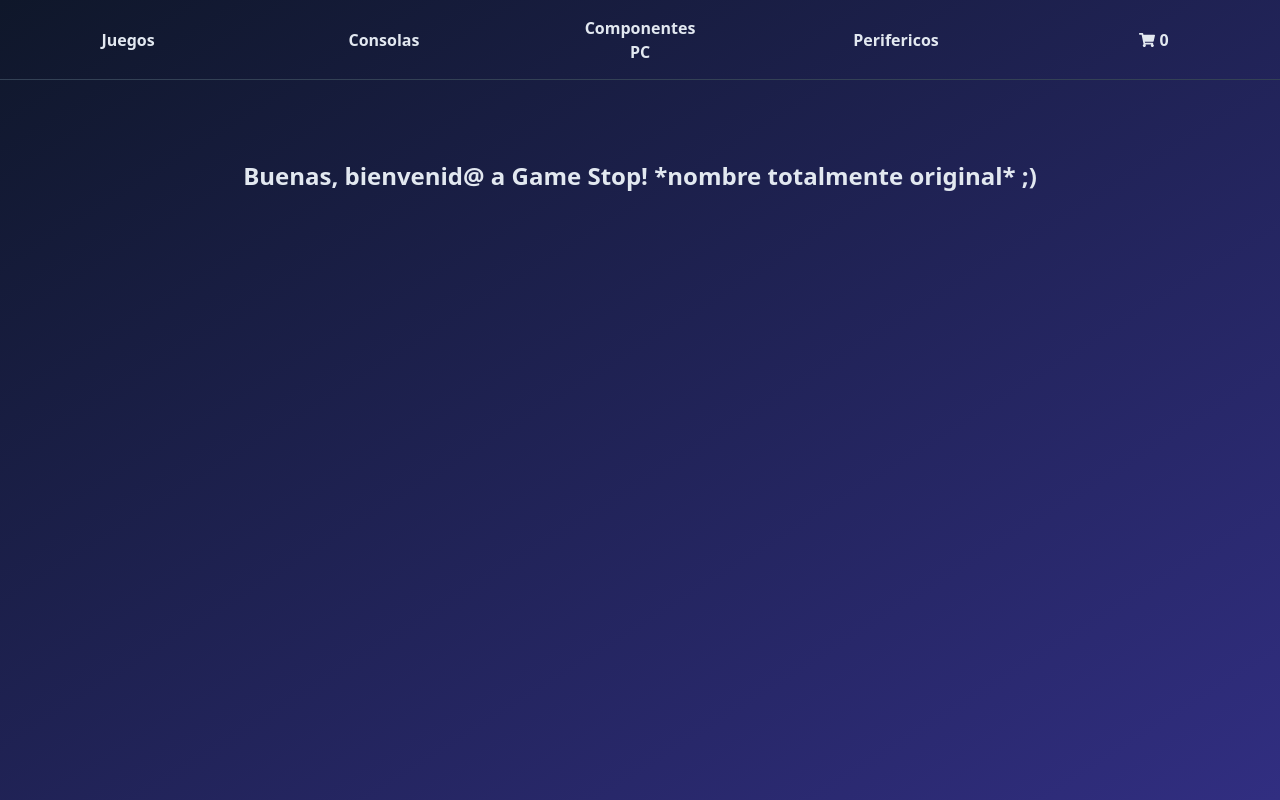
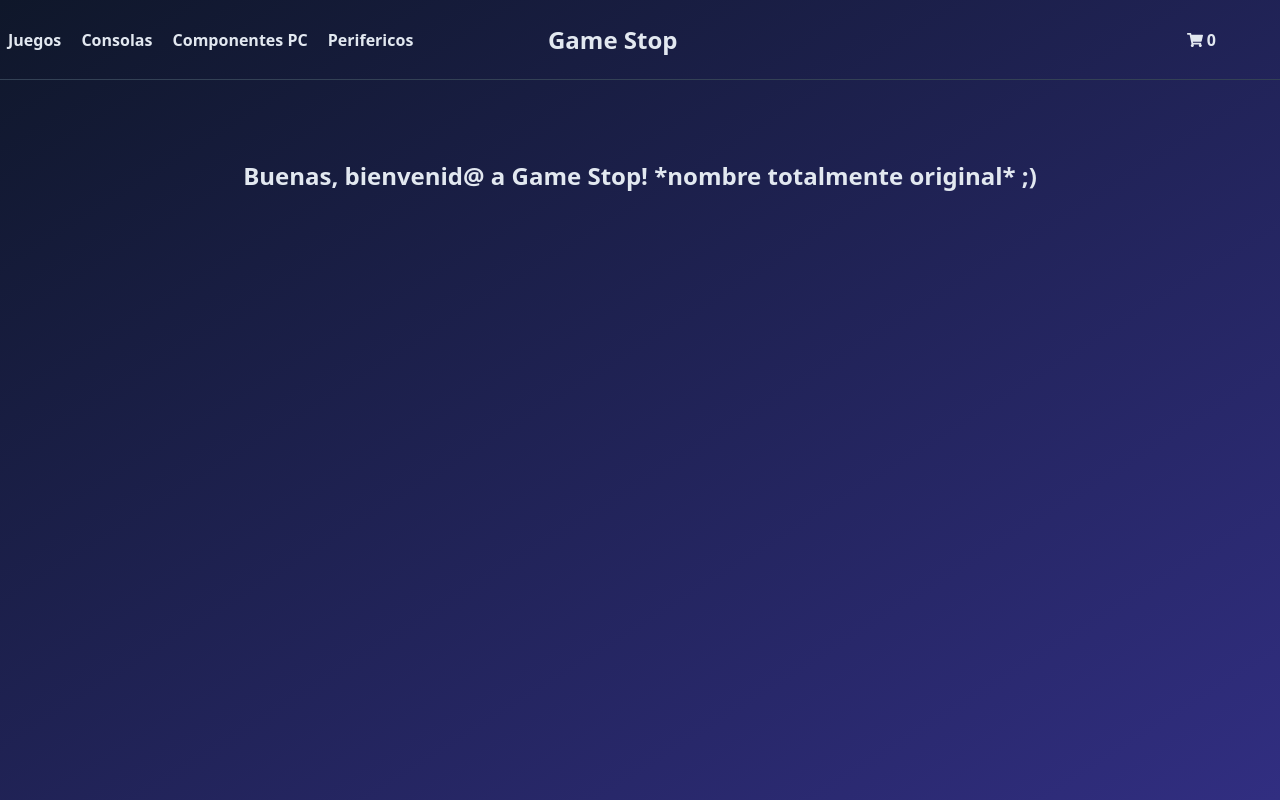
Before and after one commit to ValenBorras/GameStop, a React (Vite) app: page / in a window 1280 px wide. Built offline with nearby package versions, Linux system fonts and the light colour scheme.

Commit message:
primer entrega detalles finales

```diff
--- a/src/App.jsx
+++ b/src/App.jsx
@@ -7,11 +7,11 @@
   const greeting = 'Buenas, bienvenid@ a Game Stop! *nombre totalmente original* ;)'
 
   return (
-    <body className=' bg-gradient-to-br from-slate-900 to-indigo-900 h-screen w-screen font-sanz'>
+    <div className=' bg-gradient-to-br from-slate-900 to-indigo-900 h-screen w-screen font-sanz'>
       <NavBar/>
       <ItemListContainer greeting={greeting} />
 
-    </body>
+    </div>
   )
 }
 
--- a/src/components/CartWidget.jsx
+++ b/src/components/CartWidget.jsx
@@ -4,9 +4,9 @@
 export const CartWidget = () => {
   return (
 
-    <div className='flex justify-center'>
-      <p className='px-1 mt-1'><FaShoppingCart/></p>
-      <p className='text-base'>0</p>
+    <div className='flex justify-center text-slate-200 font-semibold text-base hover:text-indigo-300 mx-16 py-2 transition-all text-center hover:text-lg w-fit'>
+      <span className='px-1 mt-1'><FaShoppingCart/></span>
+      <span className='text-base'>0</span>
     </div>
 
   )
--- a/src/components/ItemListContainer.jsx
+++ b/src/components/ItemListContainer.jsx
@@ -1,9 +1,11 @@
 import React from 'react'
 
 export const ItemListContainer = ({greeting}) => {
+
   return (
-
+    <>
     <h1 className=' text-slate-200 font-semibold text-2xl mt-20 text-center bg-transparent'>{greeting}</h1>
+    </>
 
   )
 }
--- a/src/components/NavBar.jsx
+++ b/src/components/NavBar.jsx
@@ -2,13 +2,15 @@
 import { CartWidget } from './CartWidget'
 
 export const NavBar = () => {
-  const links = ['Juegos','Consolas','Componentes PC','Perifericos', <CartWidget/>]
+  const links = ['Juegos','Consolas','Componentes PC','Perifericos']
   return (
-
-    <ul className='flex flex-row justify-center items-center border-b  border-slate-700 h-20'>
-
-        {links.map(e => <a href='' className=' basis-1/4 text-slate-200 font-semibold text-base hover:text-indigo-300 mx-16 py-2 transition-all text-center hover:text-lg'> {e} </a>)}
+    <nav className='flex flex-row justify-between items-center border-b  border-slate-700 h-20'>
+    <ul className='w-1/3'>
+        {links.map(e => <a href='' className='basis-1/4 text-slate-200 font-semibold text-base hover:text-indigo-300 mx-2 py-2 transition-all text-center hover:text-lg'> {e} </a>)}
     </ul>
+    <h1 className=' mb-20 mr-[25%] text-slate-200 font-semibold text-2xl mt-20 bg-transparent '>Game Stop</h1>
+    <CartWidget/>
+    </nav>
 
   )
 }
```
Also changed, not shown: 1 other file (tests, documents, lock files or other folders).
